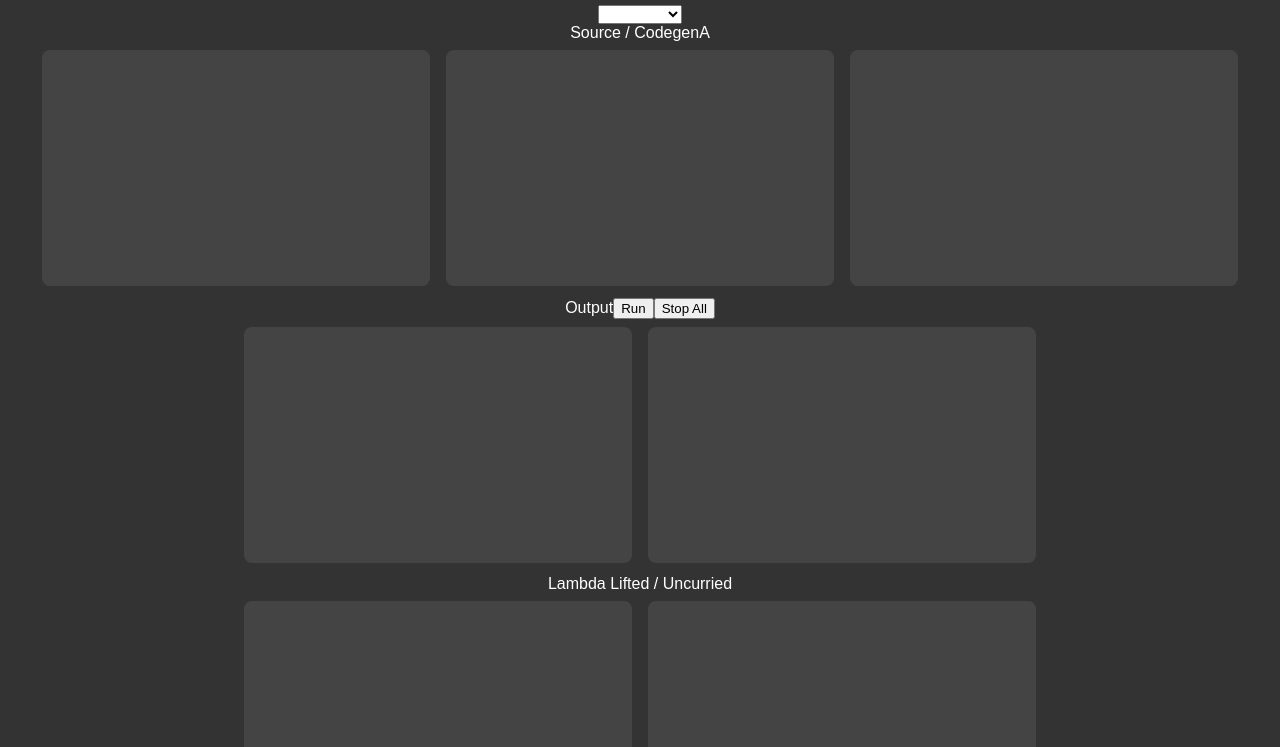
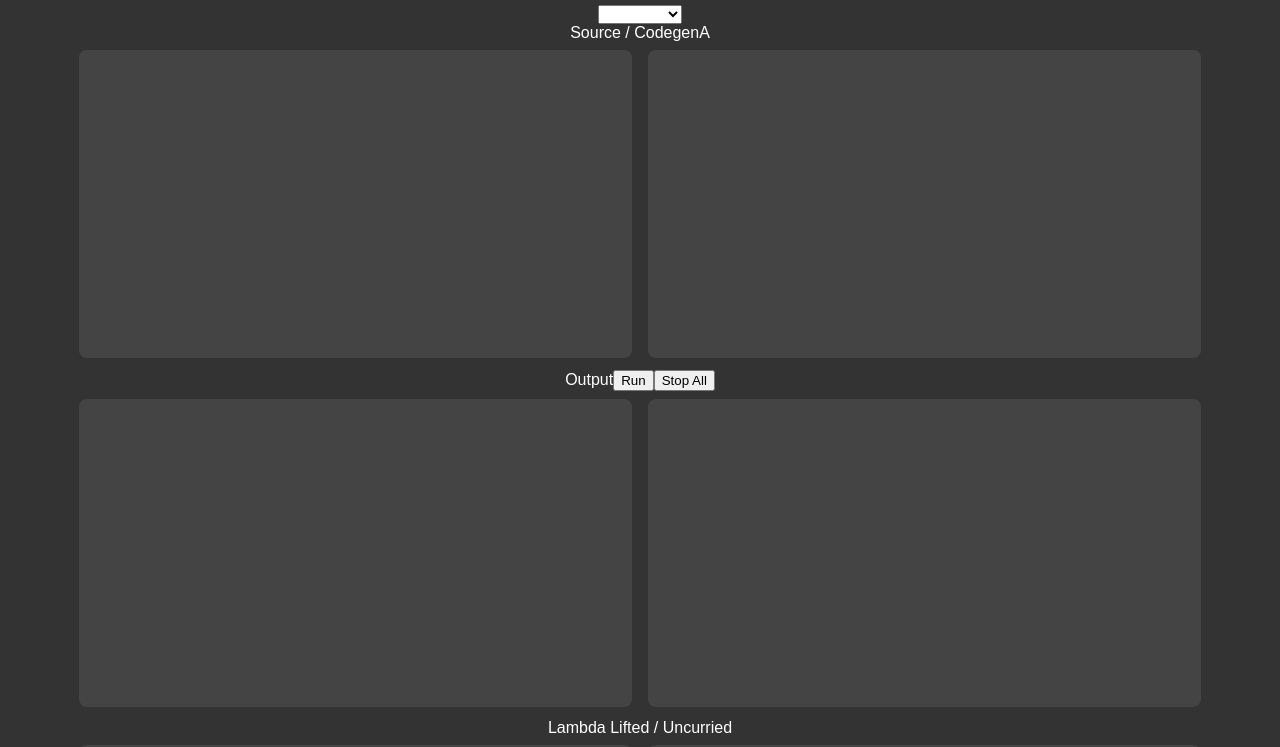
Before and after one commit to jahaynes/lang2, a React (Create React App) app in the folder compiler-explorer-frontend/: page / in a window 1280 px wide. Shown: the top 747 px of the page. Built offline with nearby package versions, Linux system fonts and the light colour scheme.

Commit message:
closure generation

```diff
--- a/compiler-explorer-frontend/src/App.js
+++ b/compiler-explorer-frontend/src/App.js
@@ -47,7 +47,6 @@ class App extends React.Component {
     const lambdaLiftedPretty     = this.getAndClearElement("lambdaLiftedPretty")
     const uncurriedPretty        = this.getAndClearElement("uncurriedPretty")
     const codeGenA               = this.getAndClearElement("codeGenA")
-    const unclobberedA           = this.getAndClearElement("unclobberedA")
 
     const req = { getInput: source.value }
 
@@ -65,14 +64,13 @@ class App extends React.Component {
         closureConvertedPretty.value = ts.closureConvertedPretty;
         lambdaLiftedPretty.value     = ts.lambdaLiftedPretty;
         uncurriedPretty.value        = ts.uncurriedPretty;
-        codeGenA.value               = ts.codeGenA;
-        unclobberedA.value           = ts.unclobberedA; })
+        codeGenA.value               = ts.codeGenA; })
       .catch(exception => console.log(exception));
   }
 
   render() {
 
-    const numRows = 12;
+    const numRows = 16;
 
     return (
       <div className="App">
@@ -92,7 +90,6 @@ class App extends React.Component {
         <div>
           <textarea id='text' className='editor' spellCheck='false' rows={numRows} onChange={e => this.lexAndParse()}></textarea>
           <textarea id='codeGenA' className='editor' spellCheck='false' rows={numRows}></textarea>
-          <textarea id='unclobberedA' className='editor' spellCheck='false' rows={numRows}></textarea>
         </div>
 
         <div>
--- a/compiler-explorer-frontend/src/index.css
+++ b/compiler-explorer-frontend/src/index.css
@@ -14,7 +14,7 @@ body {
 
   /* Spacing */
   margin: 0.5rem;
-  width: 29%;
+  width: 42%;
   padding: 10px;
 
   /* Borders */
```
Also changed, not shown: 1 other file (tests, documents, lock files or other folders).
